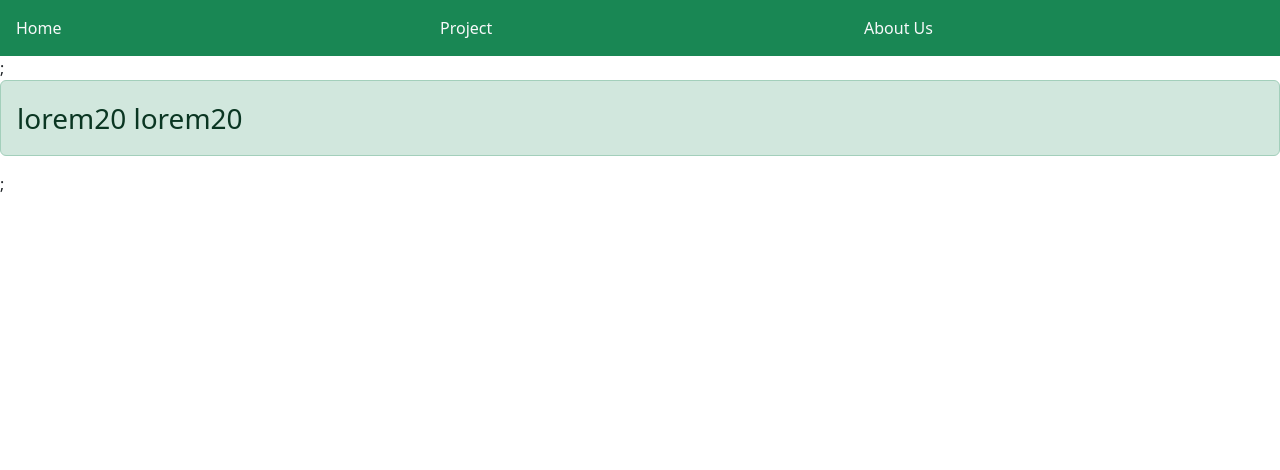
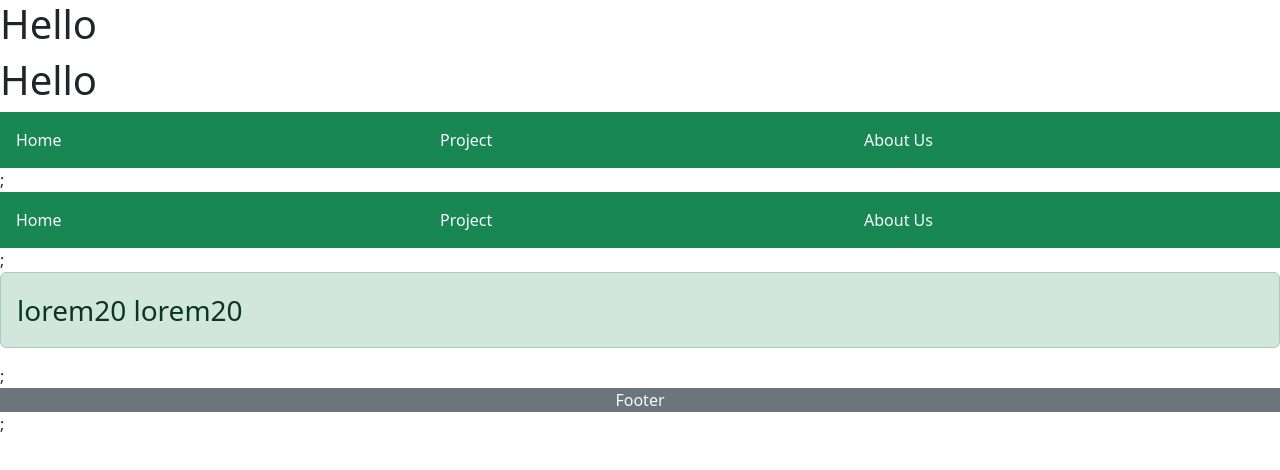
Before and after one commit to vaibhavrc/thirdapp, a React (Create React App) app: page / in a window 1280 px wide. Shown: the top 470 px of the page. Built offline with nearby package versions, Linux system fonts and the light colour scheme.

Commit message:
multiple tags and footer

```diff
--- a/src/App.js
+++ b/src/App.js
@@ -4,8 +4,12 @@ import "./App.css";
 function App() {
   return (
     <>
+      <h1>Hello</h1>
+      <h1>Hello</h1>
+      <AppHeader />;
       <AppHeader />;
       <AppBody />;
+      <AppFooter />;
     </>
   );
 }
@@ -27,6 +31,12 @@ function AppBody() {
   );
 }
 function AppFooter() {
-  return <h1>AppFooter</h1>;
+  return (
+    <>
+      <div className="bg-secondary text-light d-flex justify-content-center align-items-center">
+        Footer
+      </div>
+    </>
+  );
 }
 export default App;
```
